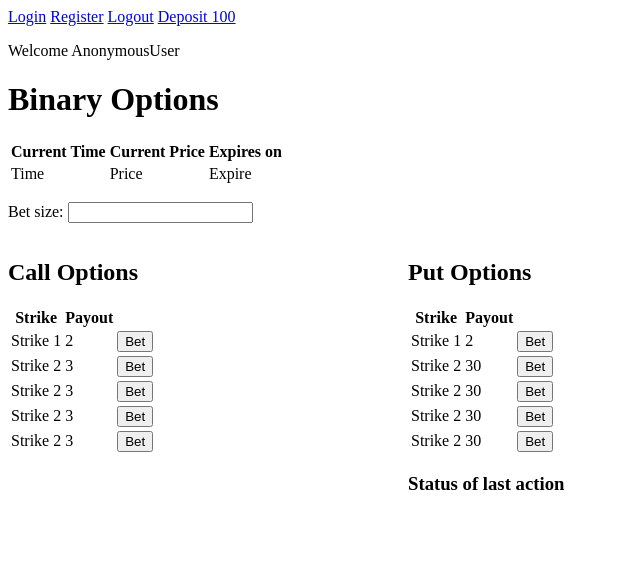
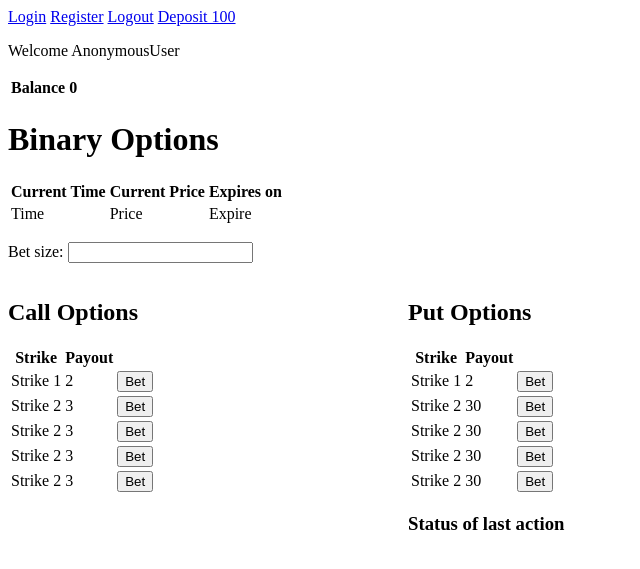
Before and after one commit to gpanterov/binary_options_django, a Django app: page /bets/ in a window 1280 px wide. Shown: the top 569 px of the page, without its empty margins (0-640 px from the left). Run offline with Django 3.2, Linux system fonts and the light colour scheme; data that the repository does not hold is empty; parts of the project's set-up code (start-up, migrations or seed data) failed here and were passed over; some libraries are stand-ins or nearby versions.

Commit message:
Added remaining balance to the index page

```diff
--- a/bets/views.py
+++ b/bets/views.py
@@ -234,8 +234,9 @@ def update(request):
 			put_payout1, put_payout2,put_payout3,put_payout4,put_payout5 = \
 				tools.option_params(expire, current_option.eurusd_open, last.time, asset_price)
 
+		balance = Balances.objects.get(username = request.user.username).balance
 
-		res = json.dumps({"time":latest_time, "eurusd":round(asset_price,4),
+		res = json.dumps({"time":latest_time, "eurusd":round(asset_price,4), "balance":balance,
 				"call_strike1":call_strike1, "call_strike2":call_strike2,"call_strike3":call_strike3,
 				"call_strike4":call_strike4,"call_strike5":call_strike5,
 				"expire":str(datetime.datetime.fromtimestamp(expire)),
--- a/templates/bets/index.html
+++ b/templates/bets/index.html
@@ -43,6 +43,7 @@
 		$('#put_payout4').html(data['put_payout4']);
 		$('#put_payout5').html(data['put_payout5']);
 
+		$('#balance').html(data['balance']);
 		interval = setTimeout(update, 1000);
 			}
 		});
@@ -253,6 +254,15 @@
 
 <p> Welcome  {{ user }}  </p>
     <body>
+<table>
+		<thead>
+			<tr>
+				<th>Balance</th>
+				<th id='balance'> 0 </th>
+											</tr>
+		</thead>
+	</table>
+
         <h1>Binary Options</h1>
 
 <table>
```
